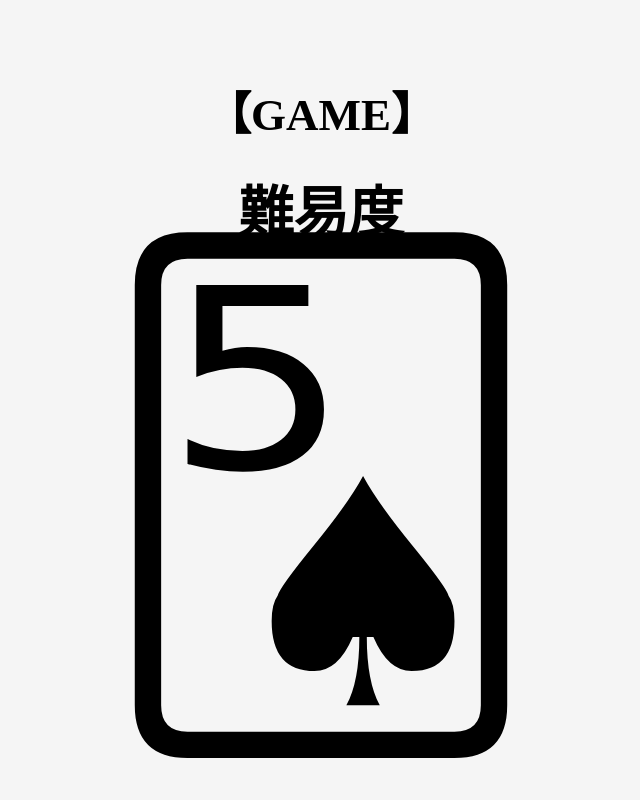
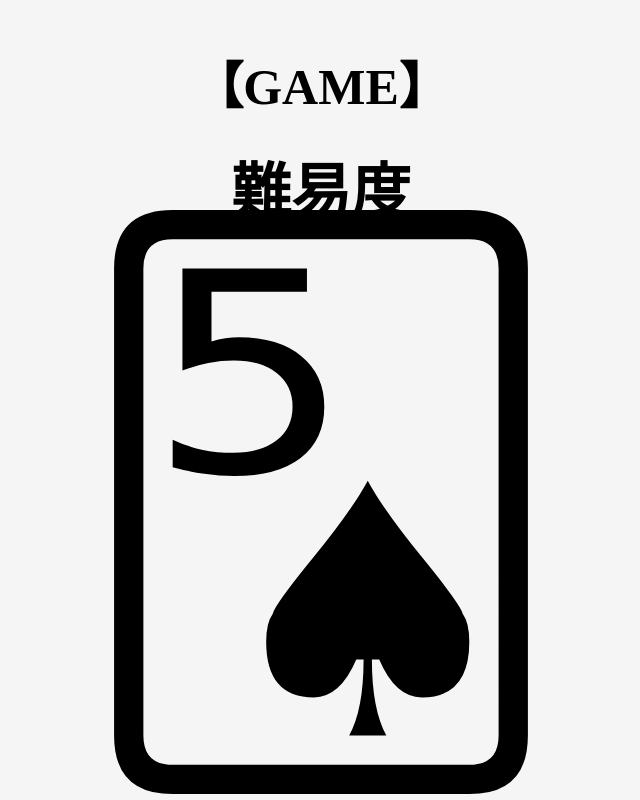
Before and after one commit to Usatblu27/game, a plain HTML site: page index.html in a window 1280 px wide. Shown: the whole page, without its empty margins (319-959 px from the left). Drawn offline with Linux system fonts and the light colour scheme.

Commit message:
Increase font sizes in index.html

```diff
--- a/index.html
+++ b/index.html
@@ -20,13 +20,13 @@
         background-color: rgb(245, 245, 245);
       }
       h1 {
-        font-size: 45px;
+        font-size: 50px;
       }
       h2 {
-        font-size: 55px;
+        font-size: 60px;
       }
       .card {
-        font-size: 450px;
+        font-size: 500px;
         line-height: 100%;
       }
     </style>
```
